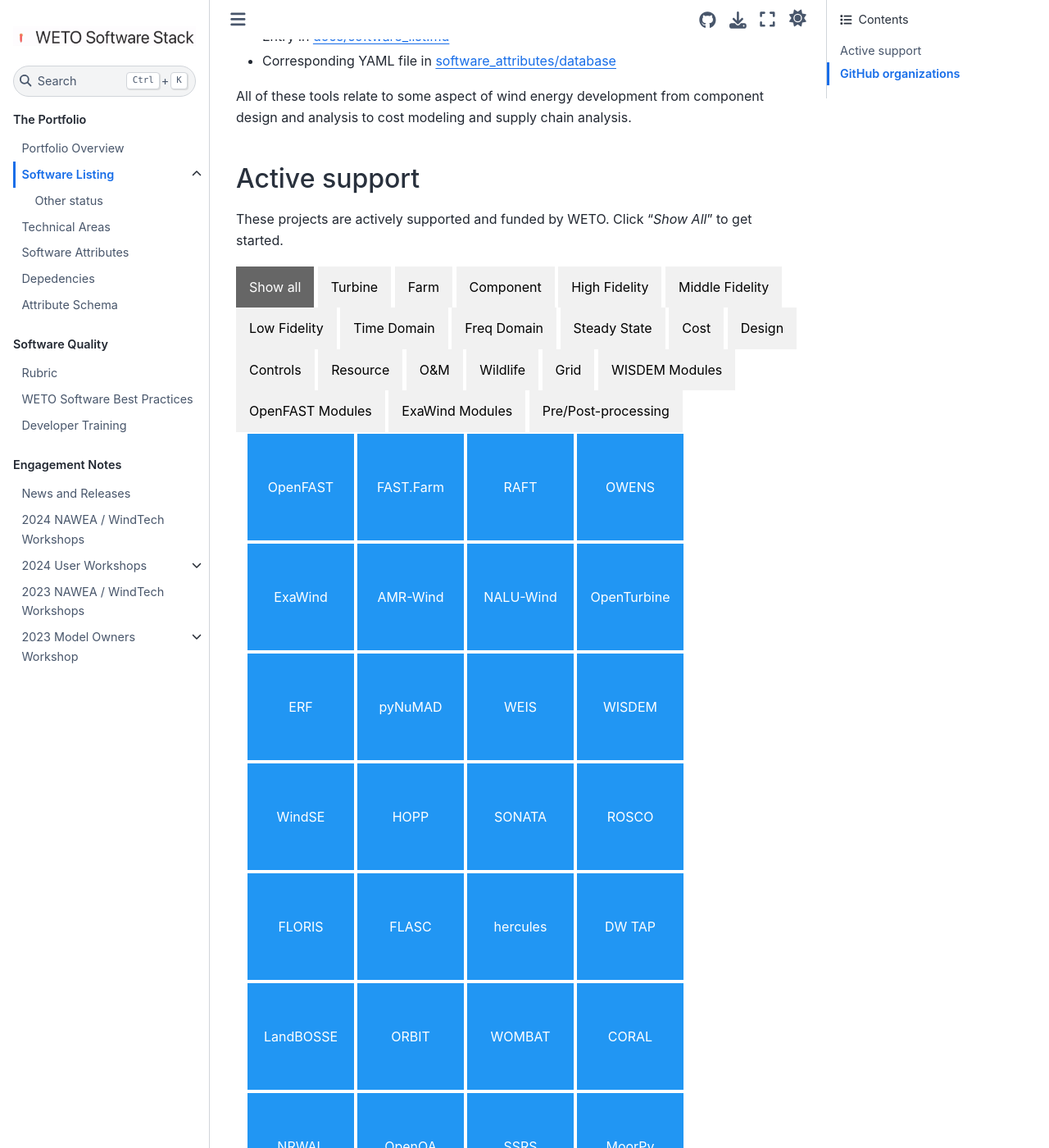
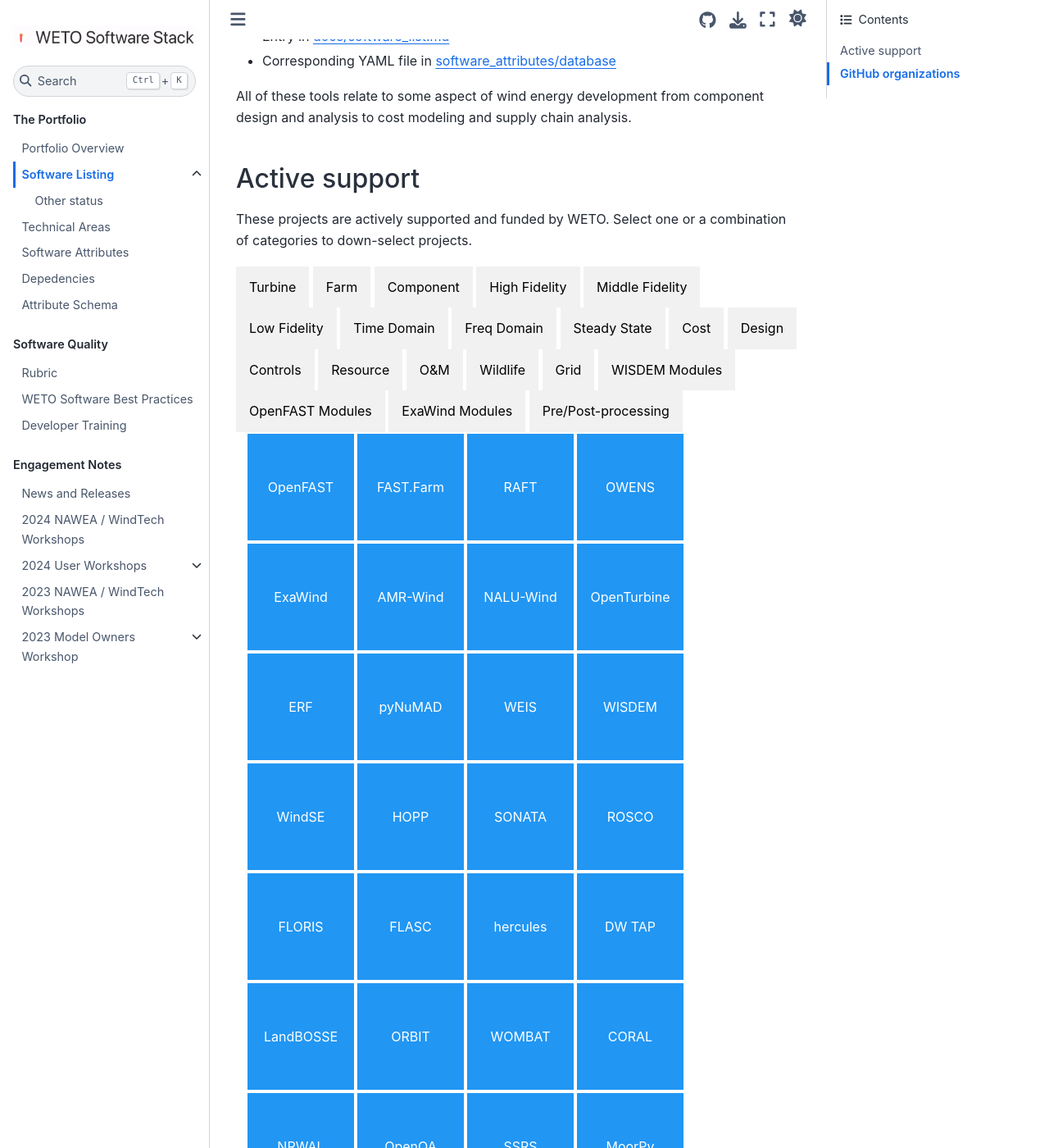
Before and after one commit to NREL/WETOStack, a Jupyter Book: the page built from docs/portfolio_analysis/software_list.md, in a window 1280 px wide and 1400 px high, scrolled down 232 px. Shown: the whole window at 82% size. Built offline with Jupyter Book 1.0.4 settings and Sphinx 7.4.7 and the Sphinx Book theme 1.1.4, drawn with Linux system fonts in a browser that asks for light colours.

Commit message:
Remove “show-all” option in favor of default

````diff
--- a/docs/_static/filtering.css
+++ b/docs/_static/filtering.css
@@ -34,10 +34,6 @@
 }
 
 /* Add a dark background to the active button */
-.filterBtn.active {
-  background-color: #666;
-  color: white;
-}
 .filterBtn.isOn {
   background-color: #666;
   color: white;
--- a/docs/_static/filtering.js
+++ b/docs/_static/filtering.js
@@ -50,11 +50,7 @@
 }
 
 document.addEventListener("DOMContentLoaded", function (event) {
-    // Get all model divs that will be filtered in or out; these show the model names
-    var divModels = document.getElementsByClassName("filterDiv");
-
     // Show all models to start
-    for (var i = 0; i < divModels.length; i++) {
-        divModels[i].classList.add("show");
-    }
+    const divModels = Array.from(document.getElementsByClassName("filterDiv"));
+    divModels.forEach((model) => model.classList.add("show"));
 });
--- a/docs/portfolio_analysis/software_list.md
+++ b/docs/portfolio_analysis/software_list.md
@@ -15,11 +15,11 @@
 
 ## Active support
 
-These projects are actively supported and funded by WETO. Click "*Show All*" to get started.
+These projects are actively supported and funded by WETO.
+Select one or a combination of categories to down-select projects.
 
 ```{div} my-class
 <div id="myBtnContainer">
-  <button class="filterBtn isOn" id="all" onclick="filterSelection('all')"> Show all</button>
   <button class="filterBtn isOff" id="turbine" onclick="filterSelection('turbine')">Turbine</button>
   <button class="filterBtn isOff" id="farm" onclick="filterSelection('farm')">Farm</button>
   <button class="filterBtn isOff" id="component" onclick="filterSelection('component')">Component</button>
````
